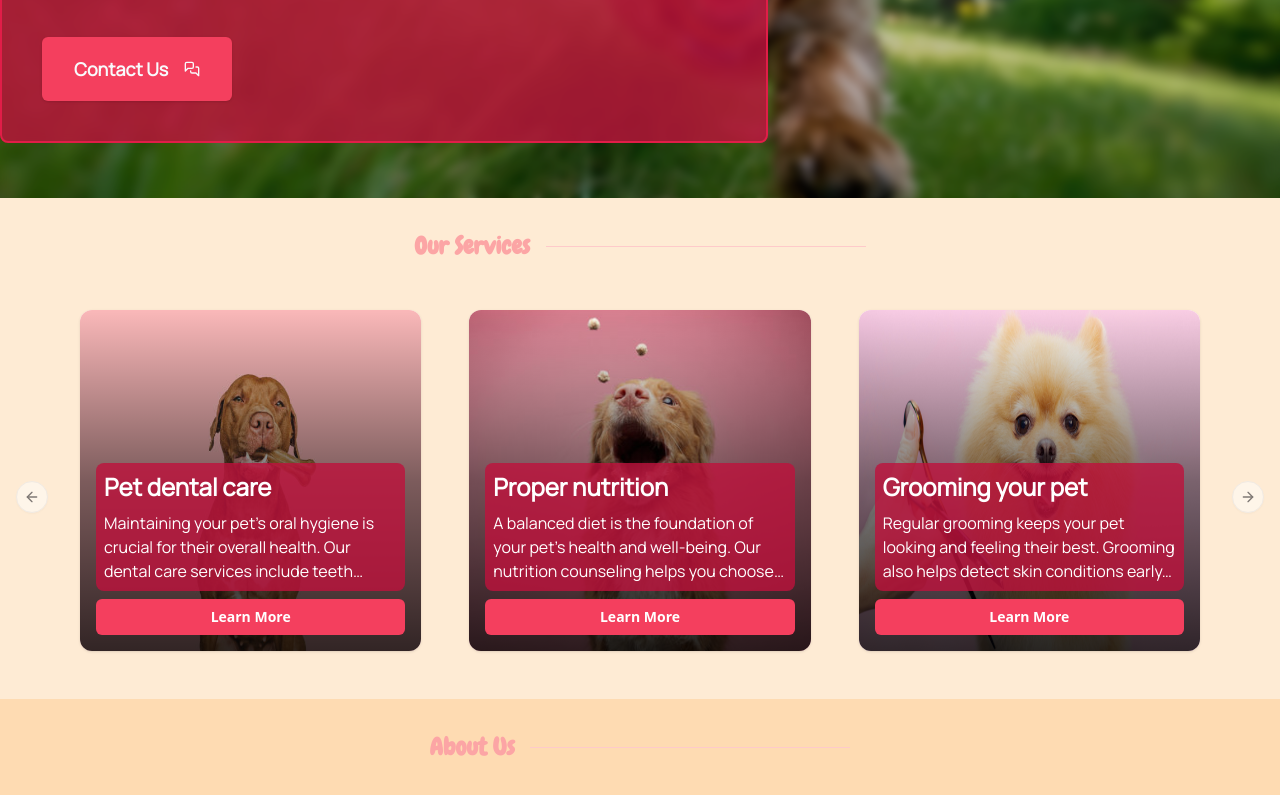
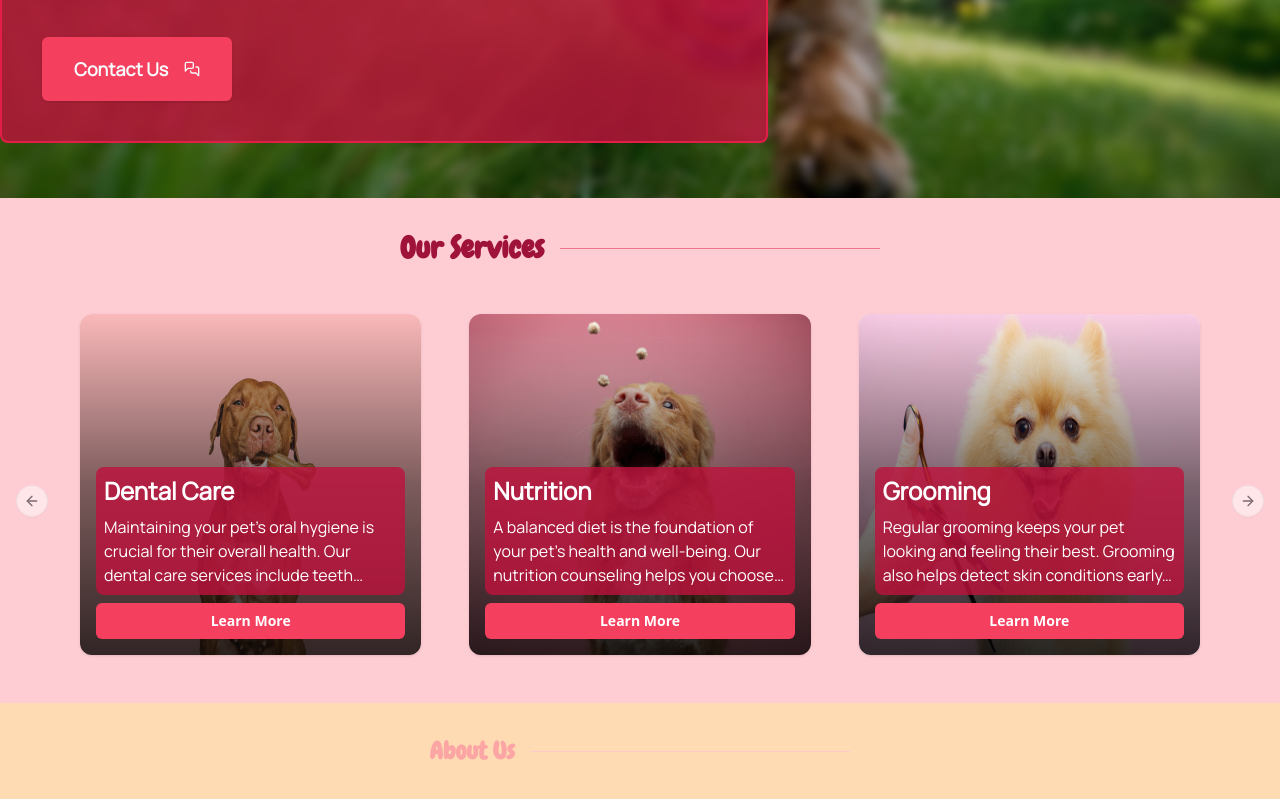
Before and after one commit to ShterionStamboliev/PawPal, a React (Vite) app in the folder frontend/: page / in a window 1280 px wide. Shown: the part 498-1297 px from the top of the page. Built offline with nearby package versions, Linux system fonts and the light colour scheme; a web font is replaced by a local one.

Commit message:
refactor OurServices components for improved styling and content clarity

```diff
--- a/frontend/src/components/OurServices/OurServices.tsx
+++ b/frontend/src/components/OurServices/OurServices.tsx
@@ -7,13 +7,13 @@ const OurServices = () => {
     const plugin = useRef(Autoplay({ delay: 3000, stopOnInteraction: true }));
 
     return (
-        <section className='flex flex-col items-center justify-center bg-orange-200/50'>
+        <section className='flex flex-col items-center justify-center bg-rose-200'>
             <div className='my-8 flex items-center justify-center w-full max-w-6xl'>
-                <h2 className='font-chewy capitalize text-red-300 font-semibold text-2xl whitespace-nowrap'>
+                <h2 className='font-chewy capitalize text-rose-800 font-semibold text-3xl whitespace-nowrap'>
                     Our services
                 </h2>
                 <div className='w-[20rem] ml-4'>
-                    <Separator className='bg-red-200' />
+                    <Separator className='bg-rose-600/50' />
                 </div>
             </div>
             <ServicesCarousel plugin={plugin} />
--- a/frontend/src/components/OurServices/ServicesCarousel.tsx
+++ b/frontend/src/components/OurServices/ServicesCarousel.tsx
@@ -29,20 +29,20 @@ const petServices: PetService[] = [
     {
         name: 'Dental Care',
         image: dogWithBone as string,
-        description: 'Pet dental care',
-        text: "Maintaining your pet's oral hygiene is crucial for their overall health. Our dental care services include teeth cleaning, polishing, and treatment for gum diseases to keep their smiles healthy and bright.",
+        description:
+            "Maintaining your pet's oral hygiene is crucial for their overall health. Our dental care services include teeth cleaning, polishing, and treatment for gum diseases to keep their smiles healthy and bright.",
     },
     {
         name: 'Nutrition',
         image: dogWithFood as string,
-        description: 'Proper nutrition',
-        text: "A balanced diet is the foundation of your pet's health and well-being. Our nutrition counseling helps you choose the right food and feeding plans tailored to your pet's age, breed, and lifestyle.",
+        description:
+            "A balanced diet is the foundation of your pet's health and well-being. Our nutrition counseling helps you choose the right food and feeding plans tailored to your pet's age, breed, and lifestyle.",
     },
     {
         name: 'Grooming',
         image: dogGrooming as string,
-        description: 'Grooming your pet',
-        text: 'Regular grooming keeps your pet looking and feeling their best. Grooming also helps detect skin conditions early, ensuring a healthy coat and skin.',
+        description:
+            'Regular grooming keeps your pet looking and feeling their best. Grooming also helps detect skin conditions early, ensuring a healthy coat and skin.',
     },
 ];
 
@@ -88,10 +88,10 @@ const ServicesCarousel = ({ plugin }: ServicesCarouselProps) => {
                                     <div className='absolute inset-0 flex flex-col justify-end text-white rounded-lg p-4'>
                                         <div className='bg-rose-700/80 p-2 rounded-lg mb-2'>
                                             <h2 className='text-xl sm:text-2xl line-clamp-2 font-bold mb-2 font-manrope'>
-                                                {service.description}
+                                                {service.name}
                                             </h2>
                                             <p className='text-md font-manrope line-clamp-3 sm:line-clamp-3 overflow-hidden'>
-                                                {service.text}
+                                                {service.description}
                                             </p>
                                         </div>
                                         <Button
```
